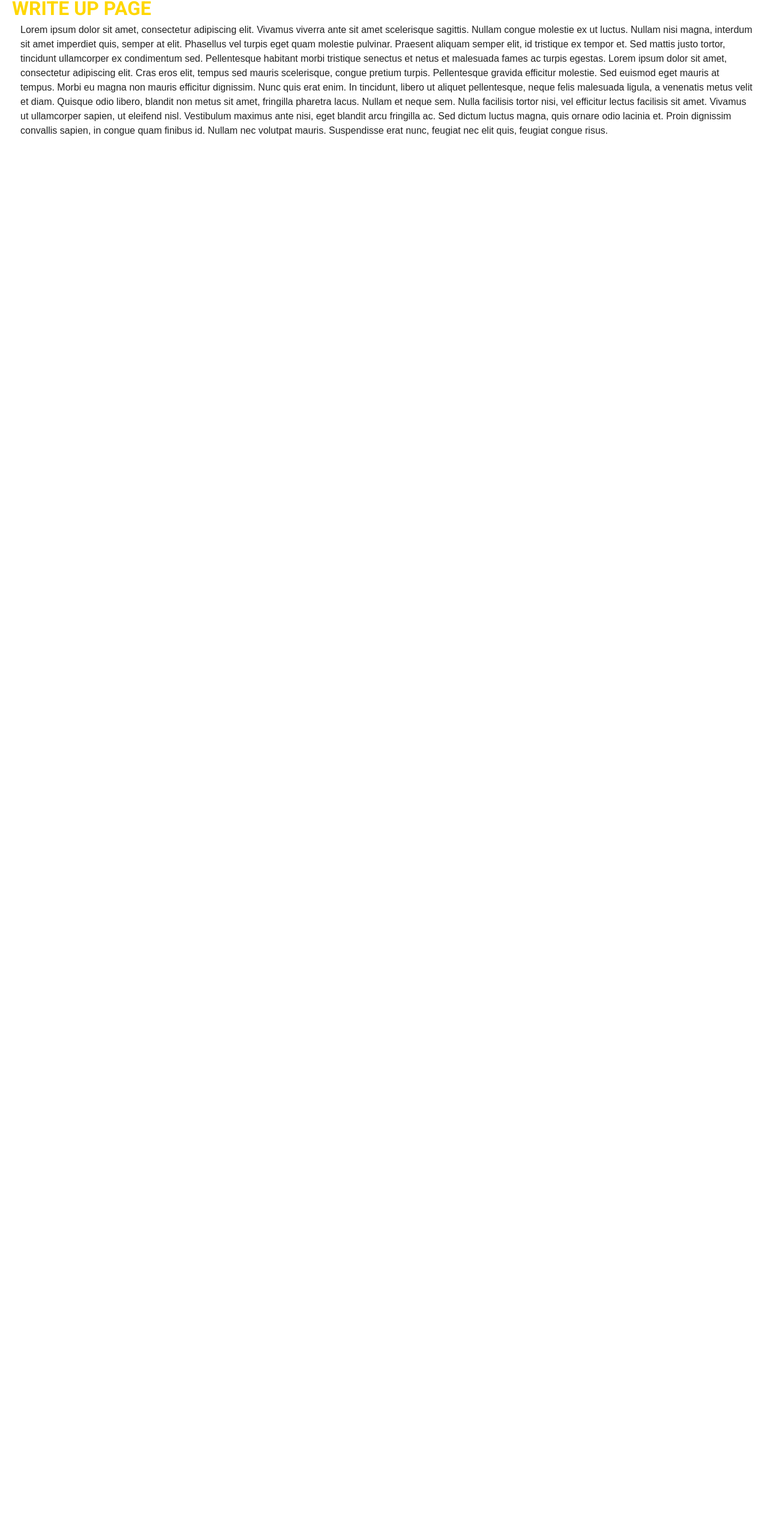
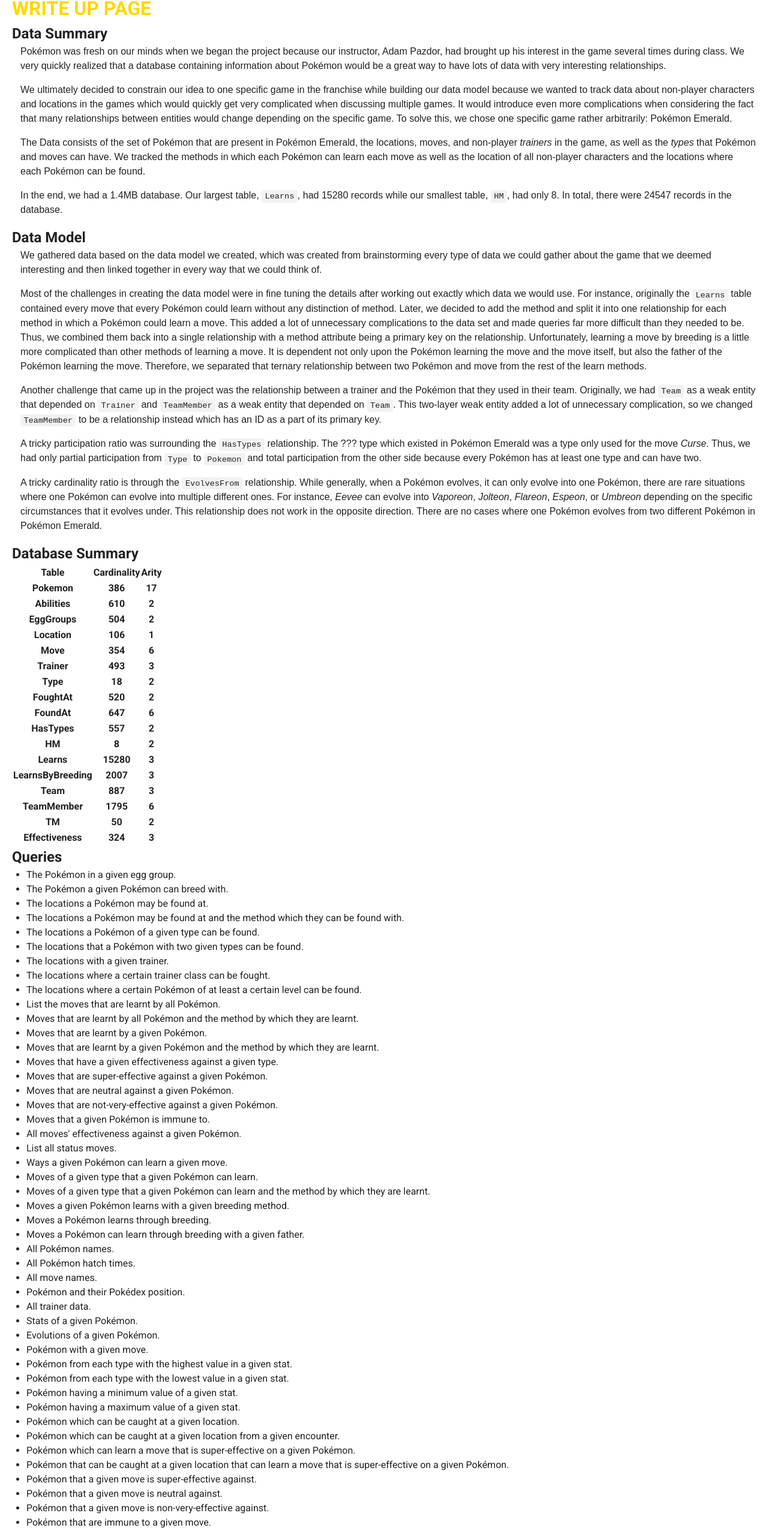
Before and after one commit to JacobJanzen/J5-Pocket-Monsters-Database, a Vue app in the folder front_end/: page /WriteUp in a window 1280 px wide. Shown: the part 86-2639 px from the top of the page at 60% size. Before the commit the page ends 800 px from the top, so only its background shows below. Built offline with nearby package versions, Linux system fonts and the light colour scheme.

Commit message:
added report page

```diff
--- a/front_end/src/views/WriteUp.vue
+++ b/front_end/src/views/WriteUp.vue
@@ -1,10 +1,219 @@
 <template>
 <div class="root">
-    <h1>WRITE UP PAGE</h1>
-       <p>
-      Lorem ipsum dolor sit amet, consectetur adipiscing elit. Vivamus viverra ante sit amet scelerisque sagittis. Nullam congue molestie ex ut luctus. Nullam nisi magna, interdum sit amet imperdiet quis, semper at elit. Phasellus vel turpis eget quam molestie pulvinar. Praesent aliquam semper elit, id tristique ex tempor et. Sed mattis justo tortor, tincidunt ullamcorper ex condimentum sed. Pellentesque habitant morbi tristique senectus et netus et malesuada fames ac turpis egestas. Lorem ipsum dolor sit amet, consectetur adipiscing elit. Cras eros elit, tempus sed mauris scelerisque, congue pretium turpis. Pellentesque gravida efficitur molestie. Sed euismod eget mauris at tempus. Morbi eu magna non mauris efficitur dignissim.
-
-Nunc quis erat enim. In tincidunt, libero ut aliquet pellentesque, neque felis malesuada ligula, a venenatis metus velit et diam. Quisque odio libero, blandit non metus sit amet, fringilla pharetra lacus. Nullam et neque sem. Nulla facilisis tortor nisi, vel efficitur lectus facilisis sit amet. Vivamus ut ullamcorper sapien, ut eleifend nisl. Vestibulum maximus ante nisi, eget blandit arcu fringilla ac. Sed dictum luctus magna, quis ornare odio lacinia et. Proin dignissim convallis sapien, in congue quam finibus id. Nullam nec volutpat mauris. Suspendisse erat nunc, feugiat nec elit quis, feugiat congue risus.
-    </p>
+<h1>WRITE UP PAGE</h1>
+<h2>Data Summary</h2>
+<p>
+Pokémon was fresh on our minds when we began the project because our instructor, Adam Pazdor,
+had brought up his interest in the game several times during class. We very quickly realized that
+a database containing information about Pokémon would be a great way to have lots of data with
+very interesting relationships.
+</p>
+<p>
+We ultimately decided to constrain our idea to one specific game in the franchise while building
+our data model because we wanted to track data about non-player characters and locations in the
+games which would quickly get very complicated when discussing multiple games. It would introduce
+even more complications when considering the fact that many relationships between entities would
+change depending on the specific game. To solve this, we chose one specific game rather
+arbitrarily: Pokémon Emerald.
+</p>
+<p>
+The Data consists of the set of Pokémon that are present in Pokémon Emerald, the locations,
+moves, and non-player <em>trainers</em> in the game, as well as the <em>types</em> that Pokémon
+and moves can have. We tracked the methods in which each Pokémon can learn each move as well as
+the location of all non-player characters and the locations where each Pokémon can be found.
+</p>
+<p>
+In the end, we had a 1.4MB database. Our largest table, <code>Learns</code>, had 15280
+records while our smallest table, <code>HM</code>, had only 8. In total, there were 24547 records
+in the database.
+</p>
+<h2>Data Model</h2>
+<p>
+We gathered data based on the data model we created, which was created from brainstorming every
+type of data we could gather about the game that we deemed interesting and then linked together
+in every way that we could think of.
+</p>
+<p>
+Most of the challenges in creating the data model were in fine tuning the details after working
+out exactly which data we would use. For instance, originally the <code>Learns</code> table
+contained
+every move that every Pokémon could learn without any distinction of method. Later, we decided
+to add the method and split it into one relationship for each method in which a Pokémon could
+learn a move. This added a lot of unnecessary complications to the data set and made queries
+far more difficult than they needed to be. Thus, we combined them back into a single relationship
+with a method attribute being a primary key on the relationship. Unfortunately, learning a move by
+breeding is a little more complicated than other methods of learning a move. It is dependent not
+only upon the Pokémon learning the move and the move itself, but also the father of the
+Pokémon learning the move. Therefore, we separated that ternary relationship between two
+Pokémon and move from the rest of the learn methods.
+</p>
+<p>
+Another challenge that came up in the project was the relationship between a trainer and the
+Pokémon that they used in their team. Originally, we had <code>Team</code> as a weak entity that
+depended on <code>Trainer</code> and <code>TeamMember</code> as a weak entity that depended on
+<code>Team</code>.
+This two-layer weak entity added a lot of unnecessary complication, so we changed
+<code>TeamMember</code> to be a relationship instead which has an ID as a part of its primary key.
+</p>
+<p>
+A tricky participation ratio was surrounding the <code>HasTypes</code> relationship. The ??? type
+which existed in Pokémon Emerald was a type only used for the move <em>Curse</em>.
+Thus, we had only partial participation from <code>Type</code> to <code>Pokemon</code> and total
+participation from the other side because every Pokémon has at least one type and can have two.
+</p>
+<p>
+A tricky cardinality ratio is through the <code>EvolvesFrom</code> relationship. While generally,
+when
+a Pokémon evolves, it can only evolve into one Pokémon, there are rare situations where
+one Pokémon can evolve into multiple different ones. For instance, <em>Eevee</em> can evolve into
+<em>Vaporeon</em>, <em>Jolteon</em>, <em>Flareon</em>, <em>Espeon</em>, or <em>Umbreon</em>
+depending on the
+specific circumstances that it evolves under. This relationship does not work in the opposite
+direction. There are no cases where one Pokémon evolves from two different Pokémon in
+Pokémon Emerald.
+</p>
+<h2>Database Summary</h2>
+<table>
+    <tr>
+    <th>Table</th><th>Cardinality</th><th>Arity</th>
+    </tr>
+    <tr>
+    <th>Pokemon</th><th>386</th><th>17</th>
+    </tr>
+    <tr>
+    <th>Abilities</th><th>610</th><th>2</th>
+    </tr>
+    <tr>
+    <th>EggGroups</th><th>504</th><th>2</th>
+    </tr>
+    <tr>
+    <th>Location</th><th>106</th><th>1</th>
+    </tr>
+    <tr>
+    <th>Move</th><th>354</th><th>6</th>
+    </tr>
+    <tr>
+    <th>Trainer</th><th>493</th><th>3</th>
+    </tr>
+    <tr>
+    <th>Type</th><th>18</th><th>2</th>
+    </tr>
+    <tr>
+    <th>FoughtAt</th><th>520</th><th>2</th>
+    </tr>
+    <tr>
+    <th>FoundAt</th><th>647</th><th>6</th>
+    </tr>
+    <tr>
+    <th>HasTypes</th><th>557</th><th>2</th>
+    </tr>
+    <tr>
+    <th>HM</th><th>8</th><th>2</th>
+    </tr>
+    <tr>
+    <th>Learns</th><th>15280</th><th>3</th>
+    </tr>
+    <tr>
+    <th>LearnsByBreeding</th><th>2007</th><th>3</th>
+    </tr>
+    <tr>
+    <th>Team</th><th>887</th><th>3</th>
+    </tr>
+    <tr>
+    <th>TeamMember</th><th>1795</th><th>6</th>
+    </tr>
+    <tr>
+    <th>TM</th><th>50</th><th>2</th>
+    </tr>
+    <tr>
+    <th>Effectiveness</th><th>324</th><th>3</th>
+    </tr>
+</table>
+<h2>Queries</h2>
+<ul>
+    <li>The Pokémon in a given egg group.</li>
+    <li>The Pokémon a given Pokémon can breed with.</li>
+    <li>The locations a Pokémon may be found at.</li>
+    <li>The locations a Pokémon may be found at and the method which they can be found with.</li>
+    <li>The locations a Pokémon of a given type can be found.</li>
+    <li>The locations that a Pokémon with two given types can be found.</li>
+    <li>The locations with a given trainer.</li>
+    <li>The locations where a certain trainer class can be fought.</li>
+    <li>The locations where a certain Pokémon of at least a certain level can be found.</li>
+    <li>List the moves that are learnt by all Pokémon.</li>
+    <li>Moves that are learnt by all Pokémon and the method by which they are learnt.</li>
+    <li>Moves that are learnt by a given Pokémon.</li>
+    <li>Moves that are learnt by a given Pokémon and the method by which they are learnt.</li>
+    <li>Moves that have a given effectiveness against a given type.</li>
+    <li>Moves that are super-effective against a given Pokémon.</li>
+    <li>Moves that are neutral against a given Pokémon.</li>
+    <li>Moves that are not-very-effective against a given Pokémon.</li>
+    <li>Moves that a given Pokémon is immune to.</li>
+    <li>All moves' effectiveness against a given Pokémon.</li>
+    <li>List all status moves.</li>
+    <li>Ways a given Pokémon can learn a given move.</li>
+    <li> Moves of a given type that a given Pokémon can learn.</li>
+    <li>Moves of a given type that a given Pokémon can learn and the method by which they are
+        learnt.</li>
+    <li>Moves a given Pokémon learns with a given breeding method.</li>
+    <li>Moves a Pokémon learns through breeding.</li>
+    <li>Moves a Pokémon can learn through breeding with a given father.</li>
+    <li>All Pokémon names.</li>
+    <li>All Pokémon hatch times.</li>
+    <li>All move names.</li>
+    <li>Pokémon and their Pokédex position.</li>
+    <li>All trainer data.</li>
+    <li>Stats of a given Pokémon.</li>
+    <li>Evolutions of a given Pokémon.</li>
+    <li>Pokémon with a given move.</li>
+    <li>Pokémon from each type with the highest value in a given stat.</li>
+    <li>Pokémon from each type with the lowest value in a given stat.</li>
+    <li>Pokémon having a minimum value of a given stat.</li>
+    <li>Pokémon having a maximum value of a given stat.</li>
+    <li>Pokémon which can be caught at a given location.</li>
+    <li>Pokémon which can be caught at a given location from a given encounter.</li>
+    <li>Pokémon which can learn a move that is super-effective on a given Pokémon.</li>
+    <li>Pokémon that can be caught at a given location that can learn a move that is
+        super-effective on a given Pokémon.</li>
+    <li>Pokémon that a given move is super-effective against.</li>
+    <li>Pokémon that a given move is neutral against.</li>
+    <li>Pokémon that a given move is non-very-effective against.</li>
+    <li>Pokémon that are immune to a given move.</li>
+    <li>Effects a given move has on a Pokémon.</li>
+    <li>All abilities Pokémon have.</li>
+    <li>Pokémon with a given ability.</li>
+    <li>Pokémon of a given type that can learn moves of a given type.</li>
+    <li>Pokémon of a given type that can learn moves of a given type and the methods by which
+        they are learnt.</li>
+    <li>All teams of a given trainer.</li>
+    <li>All teams with a given Pokémon.</li>
+    <li>All team with a minimum level.</li>
+    <li>All teams with a maximum level.</li>
+    <li>Number of Pokémon per type.</li>
+    <li>Types with physical damage.</li>
+    <li>Types with special damage.</li>
+</ul>
+<h2>Interface</h2>
+<p>
+The project was created with an Electron front-end written in JavaScript with Vue.js. The back-end
+is a Flask application written in Python. The back-end runs the queries which are requested
+through API calls from the front-end using Axios as an HTTP client.
+The application can be set up by...
+<u>add details about how to set up</u>
+The interface is fairly simple. There are four tabs at the top of the screen. Starting from left
+to right, they are: a homepage containing information about us, a link to our repository, and
+details about how to navigate through the application; a copy of this report; our
+Enhanced Entity Relation Diagram; and finally, the database interaction page.
+</p>
+<p>
+Interacting with the database is quite simple. You can start by clicking the drop-down menu saying
+"What do you want to know?" Afterwards, you can start typing to search for a specific query or
+to filter down the list, or just scroll down the list of queries until you find your desired
+query. After selecting a query, it may open up new drop-down menus to select specific parameters
+of the query. When all the fields have been selected, you can click "QUERY!" to execute the
+query and the results will appear on the page.
+If you want to save a CSV file containing the results of the query, you can click download. To
+execute another query, click "NEW QUERY."
+</p>
 </div>
 </template>
```
